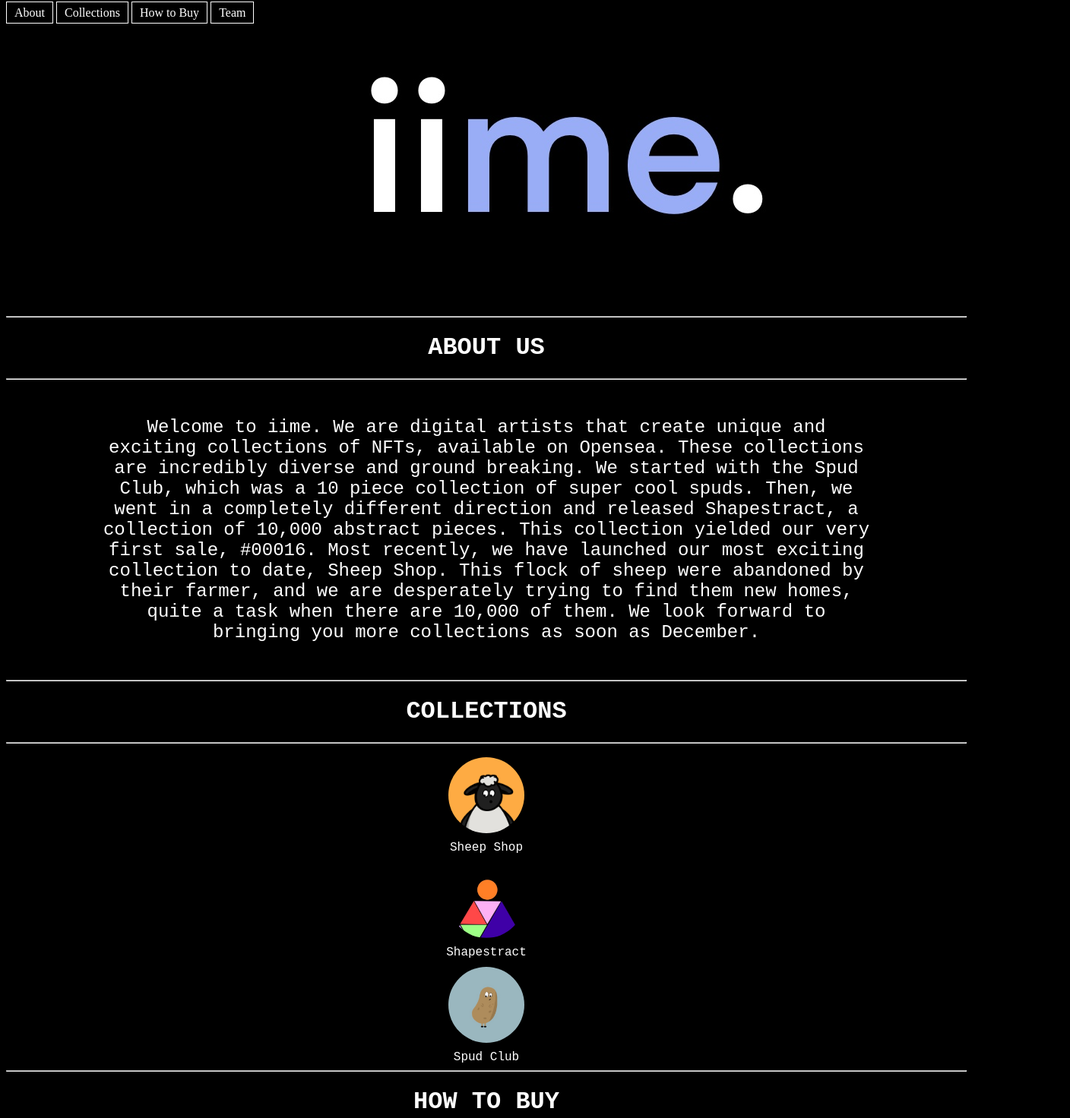
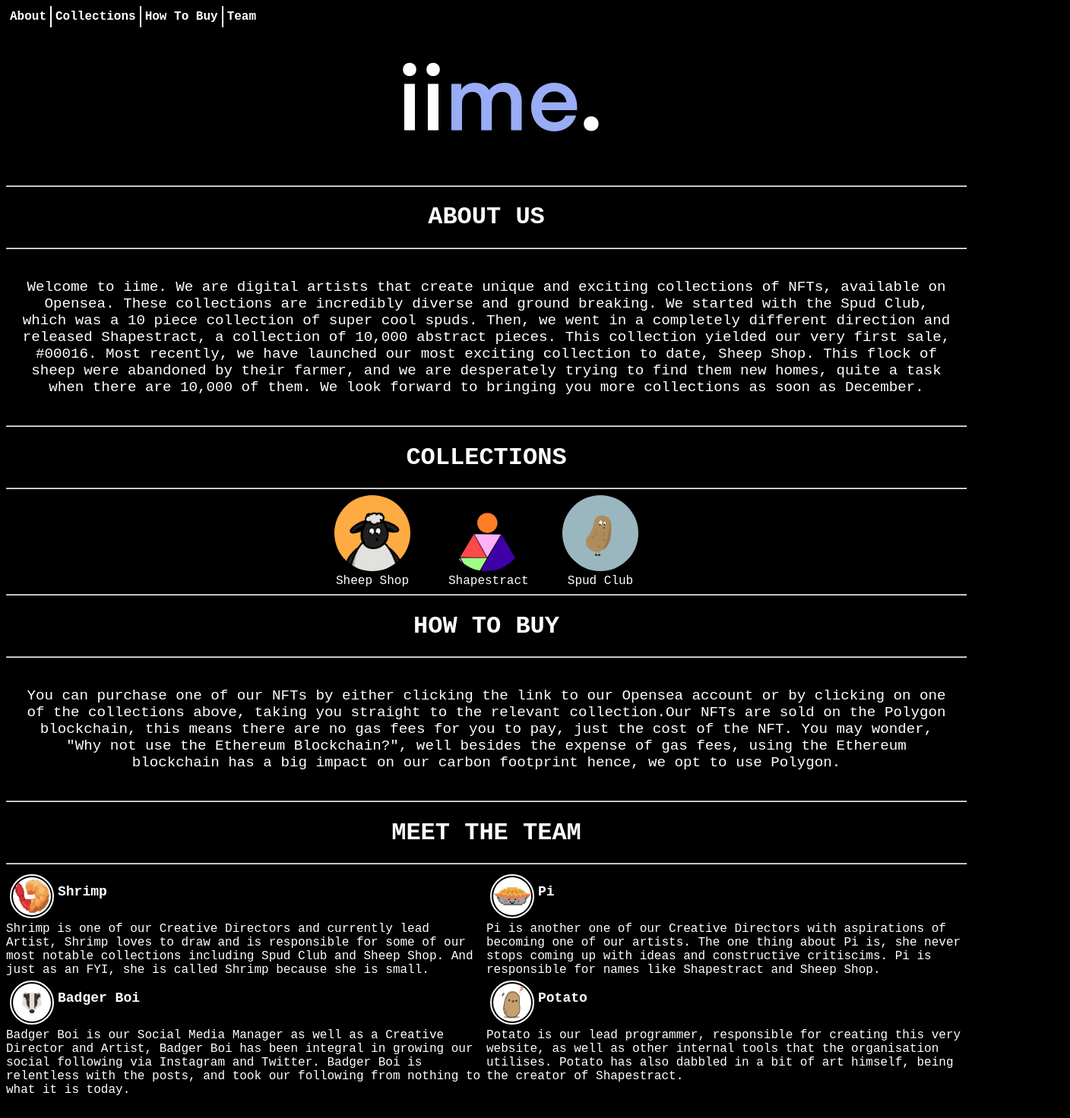
Before and after one commit to Ahmad-Shehzad/NFT-Website, a plain HTML site: page index.html in a window 1280 px wide. Shown: the top 1472 px of the page at 76% size, 1408 px wide, since content can reach past the window. Drawn offline with Linux system fonts and the light colour scheme.

Commit message:
Improved styling

```diff
--- a/index.html
+++ b/index.html
@@ -7,20 +7,21 @@
     </head>
 
     <body>
-        <nav>
-            <a href = "#about" class = "nav-item">About</a>
-            <a href = "#collections" class = "nav-item">Collections</a>
-            <a href = "#buy" class = "nav-item">How to Buy</a>
-            <a href = "#team" class = "nav-item">Team</a>
-        </nav>
+        <ul>
+            <li><a href = "#about">About</a></li>
+            <li><a href = "#collections">Collections</a></li>
+            <li><a href = "#buy">How To Buy</a></li>
+            <li><a href = "#team">Team</a></li>
+        </ul>
 
-        <img src = "assets/Banner.JPG" class = "centered-image"/>
+        <img src = "assets/Banner.JPG" class = "banner"/>
 
         <hr id = "about"/>
         <h1>About Us</h1>
         <hr/>
+        <div class = "text">
             <p>Welcome to iime. We are digital artists that create unique and exciting collections of NFTs, available on
-            <a href = "https://opensea.io/iime" class = "hyperlink">Opensea</a>.
+                <a href = "https://opensea.io/iime" target="_blank" class = "hyperlink">Opensea</a>.
                 These collections are incredibly diverse and ground breaking. We started with the Spud Club, which was a 10
                 piece collection of super cool spuds. Then, we went in a completely different direction and released Shapestract,
                 a collection of 10,000 abstract pieces. This collection yielded our very first sale, #00016. Most recently, we have
@@ -28,45 +29,59 @@
                 are desperately trying to find them new homes, quite a task when there are 10,000 of them. We look forward to bringing
                 you more collections as soon as December.
             </p>
+        </div>
 
         <hr id = "collections"/>
         <h1>Collections</h1>
         <hr/>
-        <div class="container">
-            <a href = "https://opensea.io/collection/sheep-shop">
+        <div class = "collection">
+            <div class = "row">
+                <div class = "column">
+                    <a href = "https://opensea.io/collection/sheep-shop" target="_blank">
                         <img src = "assets/Sheep.jpg" class = "collection-image"/>
                     </a>
                     <div class = "collection-text">Sheep Shop</div>
                 </div>
-        <div class = "container">
-            <a href = "https://opensea.io/collection/shapestract">
+
+                <div class = "column">
+                    <a href = "https://opensea.io/collection/shapestract" target="_blank">
                         <img src = "assets/Shapes.JPG" class="collection-image">
                     </a>
                     <div class = "collection-text">Shapestract</div>
                 </div>
-        <div class = "container">
-            <a href ="https://opensea.io/collection/spudclub">
+
+                <div class = "column">
+                    <a href ="https://opensea.io/collection/spudclub" target="_blank">
                         <img src = "assets/Spud.JPG" class = "collection-image"/>
                     </a>
                     <div class = "collection-text">Spud Club</div>
+                </div>
+            </div>
         </div>
 
         <hr id = "buy"/>
         <h1>How to Buy</h1>
         <hr/>
-        <p>You can purchase one of our NFTs by either clicking the link to our <a href = "https://opensea.io/iime" class = "hyperlink">Opensea</a>
+        <div class = "text">
+            <p>You can purchase one of our NFTs by either clicking the link to our
+                <a href = "https://opensea.io/iime" target="_blank" class = "hyperlink">Opensea</a>
                 account or by clicking on one of the collections above, taking you straight to the relevant
                 collection.Our NFTs are sold on the Polygon blockchain, this means there are no gas fees for
                 you to pay, just the cost of the NFT. You may wonder, "Why not use the Ethereum Blockchain?",
                 well besides the expense of gas fees, using the Ethereum blockchain has a big impact on our
                 carbon footprint hence, we opt to use Polygon.
             </p>
+        </div>
 
         <hr id = "team"/>
         <h1>Meet the Team</h1>
         <hr/>
+
         <div class = "team">
-            <img src = "assets/Shrimp.jpg" class = "team-image"/>
+            <div class = "team-row">
+                <div class = "team-column">
+                    <img src = "assets/Shrimp.jpg" class = "team-image" />
+                    <br/>
                     <div class = "team-title">Shrimp</div>
                     <div class = "team-text">Shrimp is one of our Creative Directors and currently lead Artist, Shrimp loves
                         to draw and is responsible for some of our most notable collections including Spud Club and Sheep Shop.
@@ -74,17 +89,21 @@
                     </div>
                 </div>
 
-        <div class = "team">
+                <div class = "team-column">
                     <img src = "assets/Pie.jpg" class = "team-image"/>
+                    <br/>
                     <div class = "team-title">Pi</div>
                     <div class = "team-text">Pi is another one of our Creative Directors with aspirations of becoming one of
                         our artists. The one thing about Pi is, she never stops coming up with ideas and constructive critiscims.
                         Pi is responsible for names like Shapestract and Sheep Shop.
                     </div>
                 </div>
+            </div>
 
-        <div class = "team">
+            <div class = "team-row">
+                <div class = "team-column">
                     <img src = "assets/Badger.jpg" class = "team-image"/>
+                    <br/>
                     <div class = "team-title">Badger Boi</div>
                     <div class = "team-text">Badger Boi is our Social Media Manager as well as a Creative Director and Artist,
                         Badger Boi has been integral in growing our social following via Instagram and Twitter. Badger Boi is
@@ -92,14 +111,17 @@
                     </div>
                 </div>
 
-        <div class = "team">
+                <div class = "team-column">
                     <img src = "assets/Potato.jpg" class = "team-image"/>
+                    <br/>
                     <div class = "team-title">Potato</div>
                     <div class = "team-text">Potato is our lead programmer, responsible for creating this very website, as well
                         as other internal tools that the organisation utilises. Potato has also dabbled in a bit of art himself,
                          being the creator of Shapestract.
                     </div>
                 </div>
+            </div>
+        </div>
 
     </body>
 </html>
--- a/style.css
+++ b/style.css
@@ -1,5 +1,49 @@
 body {
     background-color: black;
+}
+
+/*navigation menu*/
+
+ul {
+    list-style-type: none;
+    margin: 0;
+    padding: 0;
+    overflow: hidden;
+    background-color: black;
+    position: -webkit-sticky;
+    position: sticky;
+    top: 0;
+}
+
+li {
+    float: left;
+    border-right: 2px solid white;
+}
+
+li:last-child {
+    border-right: none;
+}
+
+li:hover {
+    background-color: grey;
+}
+
+li a {
+    display: block;
+    color: white;
+    text-align: center;
+    padding: 5px;
+    text-decoration: none;
+    font-family: 'Courier New', Courier, monospace;
+    font-weight: bolder;
+}
+
+.banner {
+    margin-left: auto;
+    margin-right: auto;
+    display: block;
+    max-width: 100%;
+    max-height:200px;
 }
 
 h1 {
@@ -11,31 +55,18 @@ h1 {
 }
 
 p {
-    padding: 25px 25px;
-    margin-left: 100px;
-    margin-right: 100px;
     display: block;
     color: white;
     text-align: center;
-    font-size: x-large;
+    font-size: larger;
     font-family:'Courier New', Courier, monospace;
 }
 
-nav {
-    background-color: black;
-    position: fixed;
-}
-
-.nav-item {
-    border-width: 1px;
-    border-style: solid;
-    padding: 5px 10px;
-    color : white;
-    text-decoration: none;
-}
-
-.nav-item:hover {
-    background-color: gray;
+.text {
+    max-width: 100%;
+    border: 10px;
+    padding: 10px;
+    margin: 10px;
 }
 
 .hyperlink {
@@ -44,19 +75,11 @@ nav {
     font-family: 'Courier New', Courier, monospace;
 }
 
-.centered-image {
-    margin-left: auto;
-    margin-right: auto;
-    display: block;
-}
+/* Collection Styling */
 
 .collection-image {
-    display: block;
     height: 100px;
     width: 100px;
-    padding: 10px;
-    margin-left: auto;
-    margin-right: auto;
     border-radius: 100px;
 }
 
@@ -73,11 +96,37 @@ nav {
     border-style: solid;
 }
 
+.collection {
+    max-width:max-content;
+    height:fit-content;
+    border: auto;
+    padding: auto;
+    margin: auto;
+}
+
+ .column {
+    float: left;
+    width: 100px;
+    border:auto;
+    margin: auto;
+    padding: auto;
+    padding-left: 25px;
+    padding-right: 25px;
+  }
+
+  .row::after {
+    content: "";
+    clear: both;
+    display: table;
+  }
+
+/* Meet the team styling */
+
 .team {
-    padding-top: 10px;
-    padding-bottom: 10px;
-    padding-left: 500px;
-    padding-right:500px;
+    max-width: max-content;
+    border: auto;
+    padding: auto;
+    margin: auto;
 }
 
 .team-title {
@@ -89,18 +138,35 @@ nav {
 }
 
 .team-text {
-    padding-left: 110px;
     color: white;
     font-family: 'Courier New', Courier, monospace;
     font-size: medium;
+    float: right;
 }
 
 .team-image {
     display: block;
-    height: 100px;
-    width: 100px;
-    padding: 5px;
-    margin-left: auto;
-    margin-right: auto;
+    height: 50px;
+    width: 50px;
+    margin: 5px;
+    padding: 2px;
+    border-width: 2px;
+    border-radius: 50px;
+    border-color: white;
+    border-style: solid;
     float: left;
 }
+
+  .team-column {
+      float: left;
+      width: 50%;
+      border: auto;
+      margin: auto;
+      padding: auto;
+  }
+
+  .team-row::after {
+    content: "";
+    clear: both;
+    display: table;
+  }
```
Lines whose indentation alone changed are shown as unchanged.
